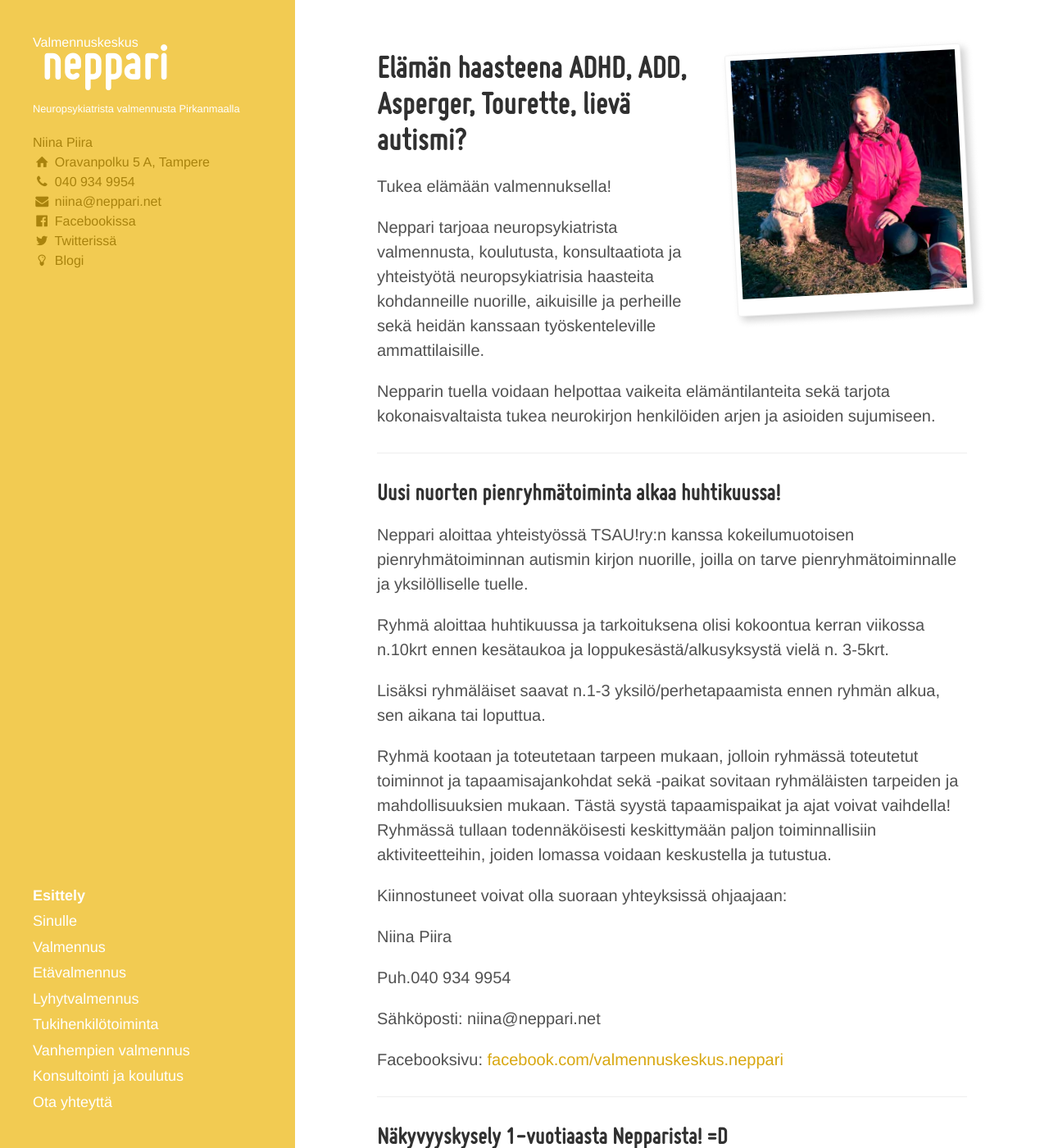
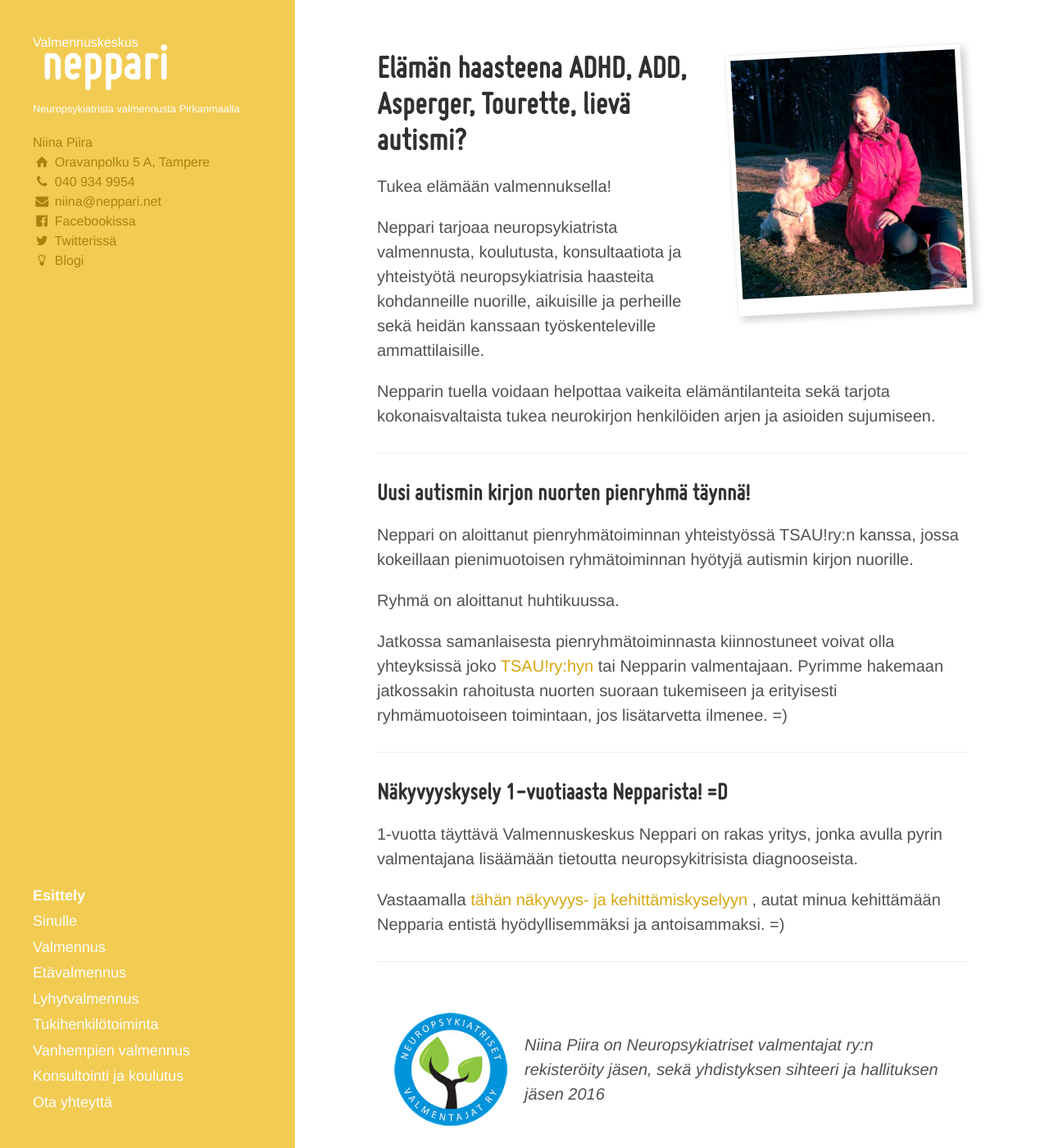
Before and after one commit to niinapiira/neppari.net, a Jekyll site: the page built from index.md, in a window 1280 px wide and 1400 px high. Shown: the whole window at 82% size. Built offline with Jekyll 4.4.1, drawn with Linux system fonts in a browser that asks for light colours.

Commit message:
Updated index.md

```diff
--- a/index.md
+++ b/index.md
@@ -27,28 +27,13 @@
 
 ___
 
-## Uusi nuorten pienryhmätoiminta alkaa huhtikuussa!
+## Uusi autismin kirjon nuorten pienryhmä täynnä!
 
-Neppari aloittaa yhteistyössä TSAU!ry:n kanssa kokeilumuotoisen pienryhmätoiminnan autismin kirjon nuorille, joilla on tarve pienryhmätoiminnalle ja yksilölliselle tuelle.
+Neppari on aloittanut pienryhmätoiminnan yhteistyössä TSAU!ry:n kanssa, jossa kokeillaan pienimuotoisen ryhmätoiminnan hyötyjä autismin kirjon nuorille.
 
-Ryhmä aloittaa huhtikuussa ja tarkoituksena olisi kokoontua kerran
-viikossa n.10krt ennen kesätaukoa ja loppukesästä/alkusyksystä vielä n. 3-5krt.
+Ryhmä on aloittanut huhtikuussa.
 
-Lisäksi ryhmäläiset saavat n.1-3 yksilö/perhetapaamista ennen ryhmän alkua, sen aikana tai loputtua.
-
-Ryhmä kootaan ja toteutetaan tarpeen mukaan, jolloin ryhmässä toteutetut toiminnot ja tapaamisajankohdat sekä -paikat sovitaan ryhmäläisten tarpeiden ja mahdollisuuksien mukaan.
-Tästä syystä tapaamispaikat ja ajat voivat vaihdella!
-Ryhmässä tullaan todennäköisesti keskittymään paljon toiminnallisiin aktiviteetteihin, joiden lomassa voidaan keskustella ja tutustua.
-
-Kiinnostuneet voivat olla suoraan yhteyksissä ohjaajaan:
-
-Niina Piira
-
-Puh.040 934 9954
-
-Sähköposti: niina@neppari.net
-
-Facebooksivu: [facebook.com/valmennuskeskus.neppari](https://www.facebook.com/valmennuskeskus.neppari/)
+Jatkossa samanlaisesta pienryhmätoiminnasta kiinnostuneet voivat olla yhteyksissä joko [TSAU!ry:hyn](http://www.tsau.net/) tai Nepparin valmentajaan. Pyrimme hakemaan jatkossakin rahoitusta nuorten suoraan tukemiseen ja erityisesti ryhmämuotoiseen toimintaan, jos lisätarvetta ilmenee. =)
 
 ___
 
```
